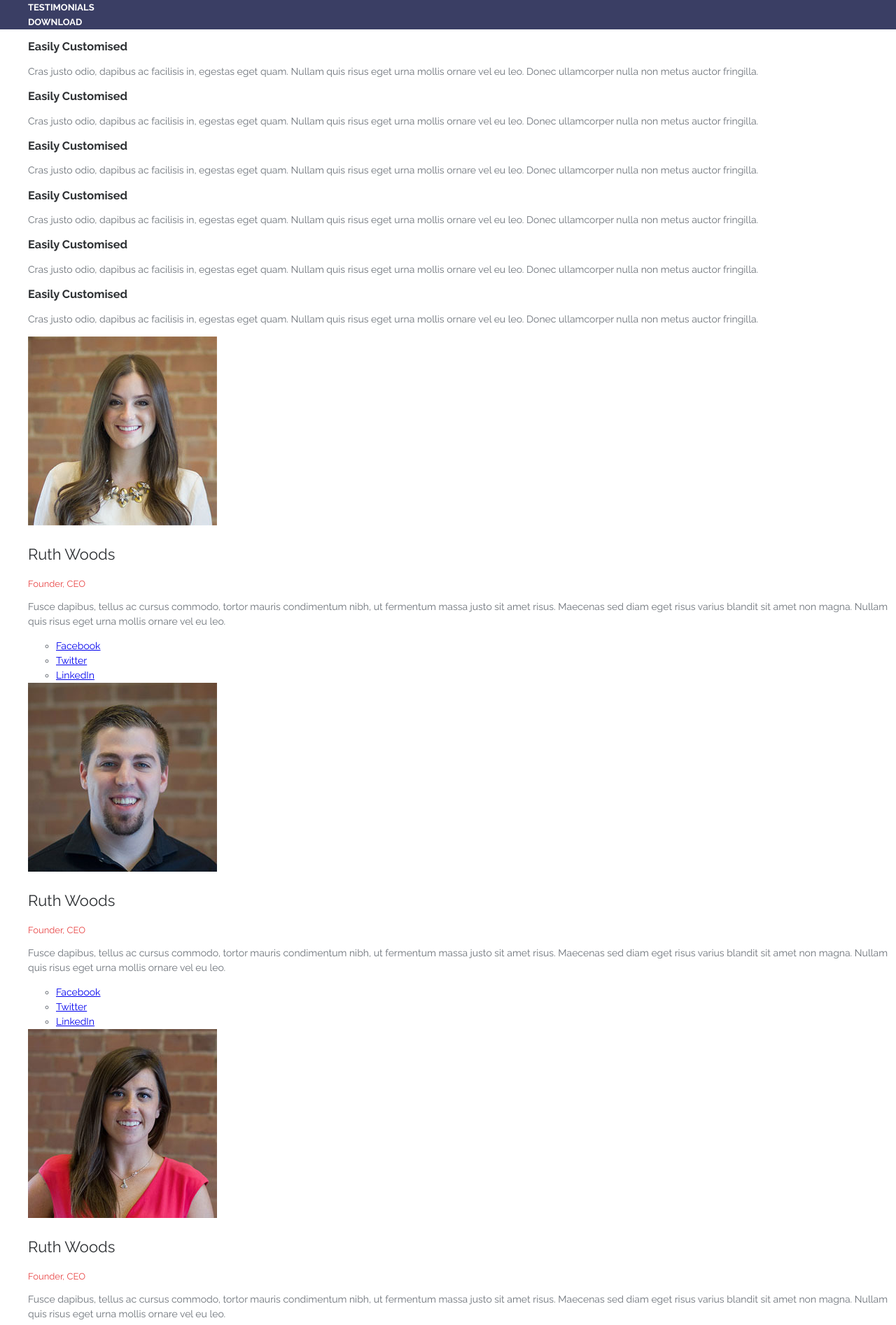
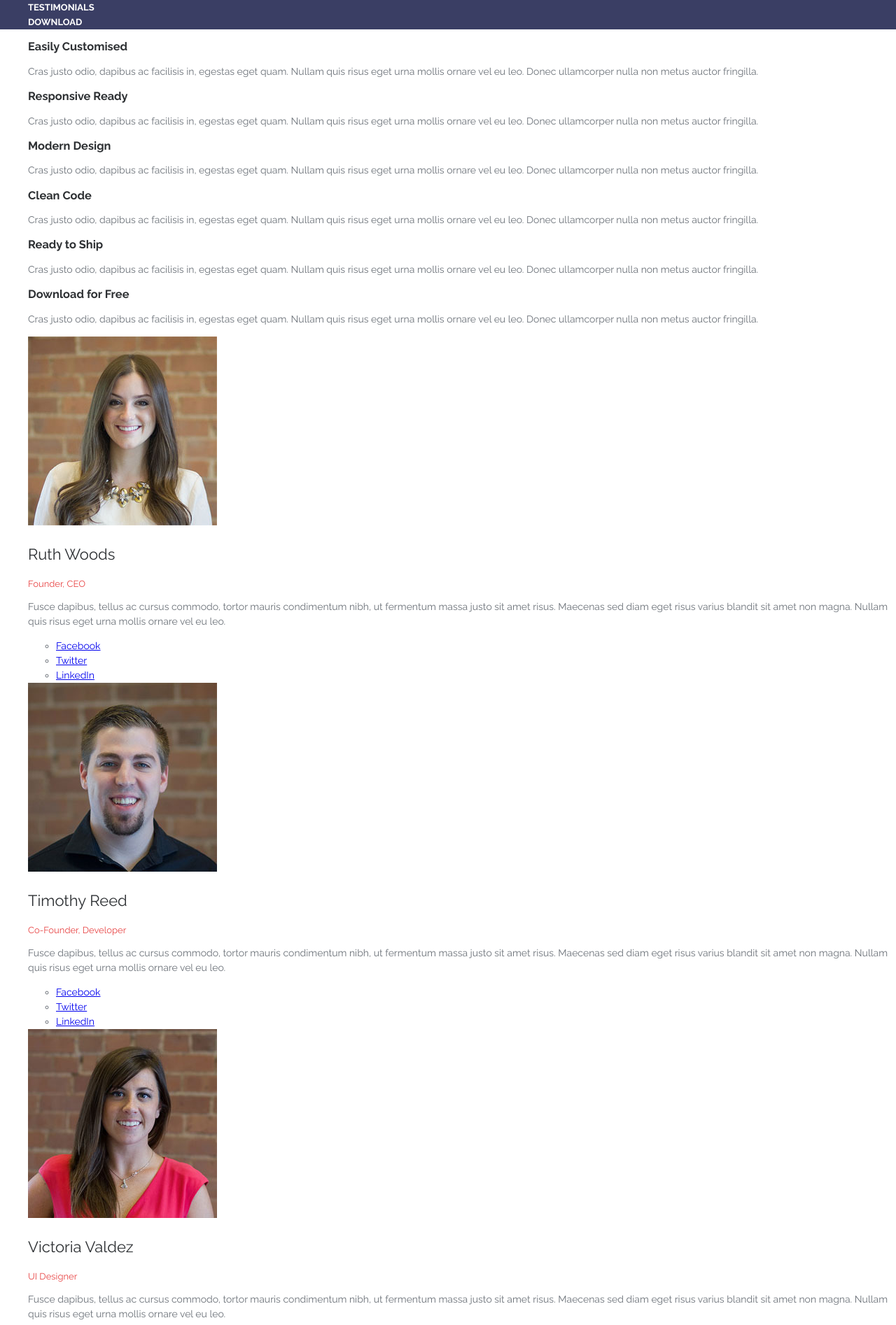
Before and after one commit to luxplanjay/fe-05-online, a plain HTML site: page webinar-27-02/index.html in a window 1280 px wide. Shown: the part 106-2000 px from the top of the page at 70% size. Drawn offline with Linux system fonts and the light colour scheme.

Commit message:
updates some html text content

```diff
--- a/webinar-27-02/index.html
+++ b/webinar-27-02/index.html
@@ -14,7 +14,7 @@
 
   <header class="page-header">
     <nav>
-      <a href="" class="site-logo">
+      <a href="#" class="site-logo">
         <img src="img/logo.png" alt="site logo" width="189" height="24">
       </a>
 
@@ -51,31 +51,31 @@
             metus auctor fringilla.</p>
         </li>
         <li class="features-list-item">
-          <h3>Easily Customised</h3>
+          <h3>Responsive Ready</h3>
           <p>Cras justo odio, dapibus ac facilisis in, egestas eget quam. Nullam quis
             risus eget urna mollis ornare vel eu leo. Donec ullamcorper nulla non
             metus auctor fringilla.</p>
         </li>
         <li class="features-list-item">
-          <h3>Easily Customised</h3>
+          <h3>Modern Design</h3>
           <p>Cras justo odio, dapibus ac facilisis in, egestas eget quam. Nullam quis
             risus eget urna mollis ornare vel eu leo. Donec ullamcorper nulla non
             metus auctor fringilla.</p>
         </li>
         <li class="features-list-item">
-          <h3>Easily Customised</h3>
+          <h3>Clean Code</h3>
           <p>Cras justo odio, dapibus ac facilisis in, egestas eget quam. Nullam quis
             risus eget urna mollis ornare vel eu leo. Donec ullamcorper nulla non
             metus auctor fringilla.</p>
         </li>
         <li class="features-list-item">
-          <h3>Easily Customised</h3>
+          <h3>Ready to Ship</h3>
           <p>Cras justo odio, dapibus ac facilisis in, egestas eget quam. Nullam quis
             risus eget urna mollis ornare vel eu leo. Donec ullamcorper nulla non
             metus auctor fringilla.</p>
         </li>
         <li class="features-list-item">
-          <h3>Easily Customised</h3>
+          <h3>Download for Free</h3>
           <p>Cras justo odio, dapibus ac facilisis in, egestas eget quam. Nullam quis
             risus eget urna mollis ornare vel eu leo. Donec ullamcorper nulla non
             metus auctor fringilla.</p>
@@ -113,8 +113,8 @@
         <li class="team-list-item">
           <img class="team-list-image" src="img/team-2.jpg" alt="team member image" width="270"
             height="270">
-          <p class="team-list-name">Ruth Woods</p>
-          <p class="team-list-occupation">Founder, CEO</p>
+          <p class="team-list-name">Timothy Reed</p>
+          <p class="team-list-occupation">Co-Founder, Developer</p>
           <p class="team-list-about">Fusce dapibus, tellus ac cursus commodo, tortor mauris condimentum nibh,
             ut fermentum massa justo sit amet risus. Maecenas sed diam eget risus
             varius blandit sit amet non magna. Nullam quis risus eget urna mollis
@@ -135,8 +135,8 @@
         <li class="team-list-item">
           <img class="team-list-image" src="img/team-3.jpg" alt="team member image" width="270"
             height="270">
-          <p class="team-list-name">Ruth Woods</p>
-          <p class="team-list-occupation">Founder, CEO</p>
+          <p class="team-list-name">Victoria Valdez</p>
+          <p class="team-list-occupation">UI Designer</p>
           <p class="team-list-about">Fusce dapibus, tellus ac cursus commodo, tortor mauris condimentum nibh,
             ut fermentum massa justo sit amet risus. Maecenas sed diam eget risus
             varius blandit sit amet non magna. Nullam quis risus eget urna mollis
@@ -157,8 +157,8 @@
         <li class="team-list-item">
           <img class="team-list-image" src="img/team-4.jpg" alt="team member image" width="270"
             height="270">
-          <p class="team-list-name">Ruth Woods</p>
-          <p class="team-list-occupation">Founder, CEO</p>
+          <p class="team-list-name">Beverly Little</p>
+          <p class="team-list-occupation">Data Scientist</p>
           <p class="team-list-about">Fusce dapibus, tellus ac cursus commodo, tortor mauris condimentum nibh,
             ut fermentum massa justo sit amet risus. Maecenas sed diam eget risus
             varius blandit sit amet non magna. Nullam quis risus eget urna mollis
```
